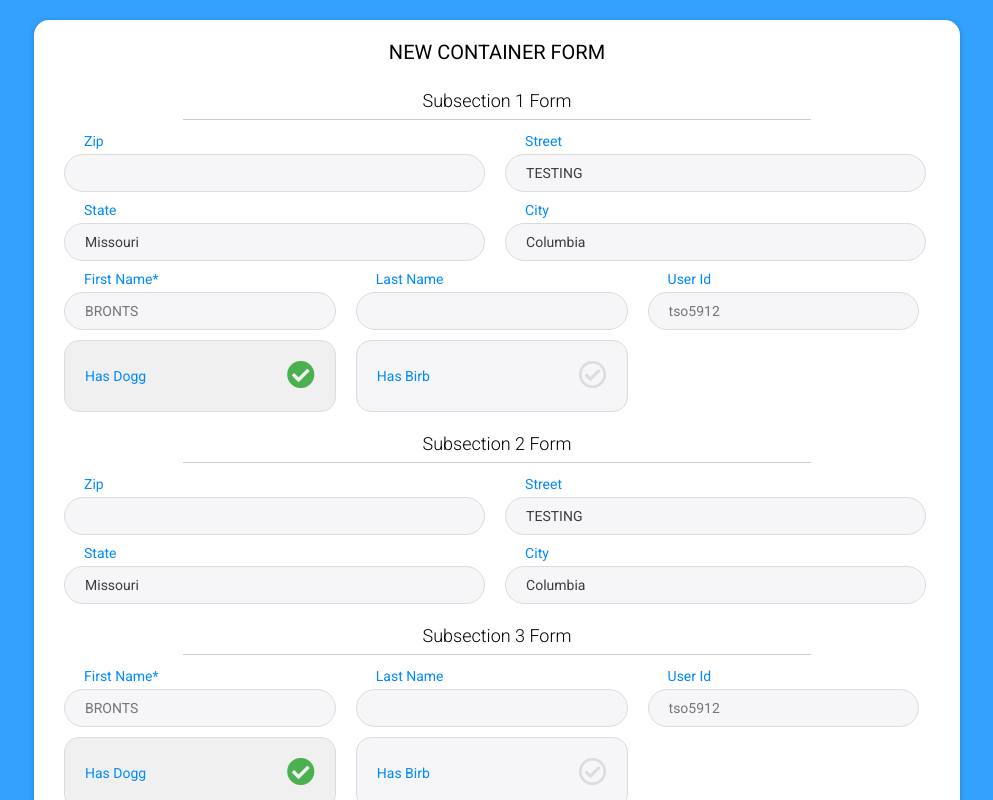
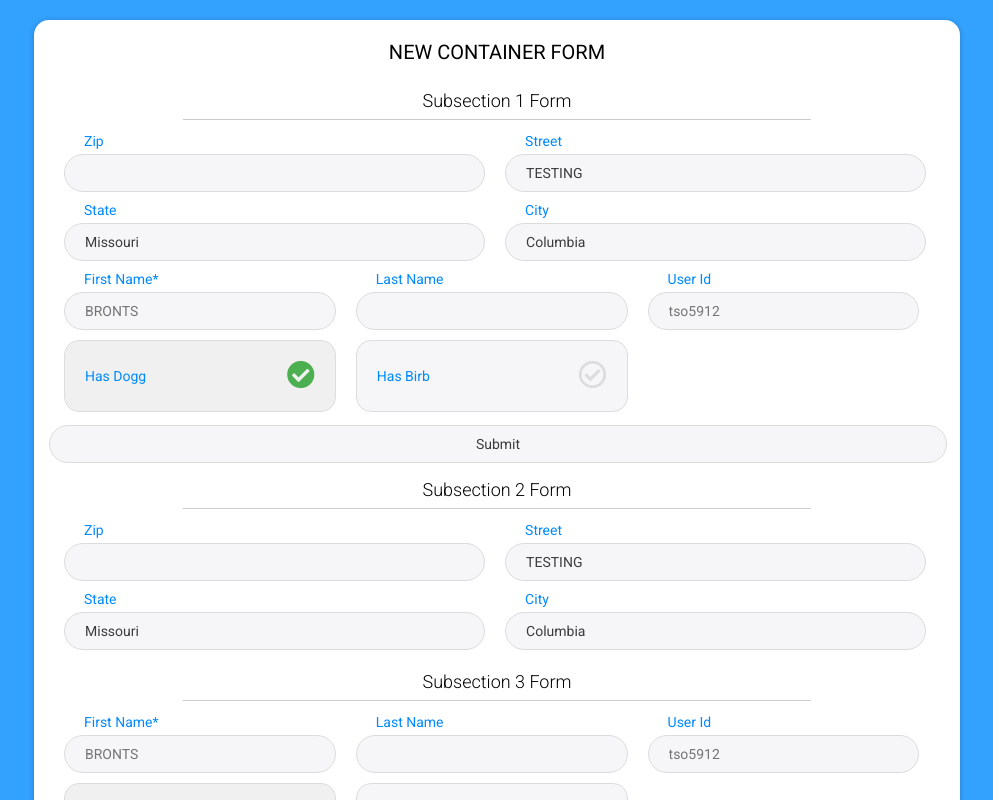
Before and after one commit to b2dt/react-form-template, a React app: page / in a window 1280 px wide. Shown: the top 800 px of the page, without its empty margins (143-1136 px from the left). Built offline with nearby package versions, Linux system fonts and the light colour scheme.

Commit message:
Added sub-section submission. You can now submit smaller portions of your form to grab data and use elsewhere by adding a submission fn to the section. It will submit the section + nested sections information.

```diff
--- a/src/components/app/app.tsx
+++ b/src/components/app/app.tsx
@@ -95,8 +95,8 @@ export default class App extends React.Component<AppPageProps, any> {
 
 		return (
 			<div id="app">
-				<Form title="NEW CONTAINER FORM" submitForm={this.submitForm}>
-					<FormSection title="Subsection 1 Form" columns={2}>
+				<Form title="NEW CONTAINER FORM" onSubmit={this.submitForm}>
+					<FormSection title="Subsection 1 Form" columns={2} onSectionSubmit={this.submitForm}>
 						<FormSection formFields={formProps2}/>
 						<FormSection formFields={formProps} columns={3}/>
 					</FormSection>
--- a/src/components/form/form.scss
+++ b/src/components/form/form.scss
@@ -36,17 +36,31 @@
     width: 70%;
     margin: 20px auto 0 auto;
     opacity: .2;
+  }
+}
 
+.button-container {
+  padding-top: 3px;
+  text-align: center;
+
+  .form-button {
+    width: 150px;
+    display: inline-block;
+    margin: 10px 10px 0 10px;
   }
+}
 
-  .button-container {
-    margin: 30px auto;
-    text-align: center;
+.section-button-container {
+  width: 100%;
+  text-align: center;
+  margin: 8px 0;
 
-    .form-button {
-      width: 150px;
-      display: inline-block;
-      margin: 10px 10px 0 10px;
+  .form-button {
+    width: inherit;
+    display: inline-block;
+
+    &.button {
+      padding: 10px 0;
     }
   }
 }
--- a/src/components/form/form.tsx
+++ b/src/components/form/form.tsx
@@ -11,7 +11,7 @@ export interface FormProps {
 	columns?: ColumnRange,
 	submissionErrorMsg?: string
 
-	submitForm: (any) => any
+	onSubmit: (any) => any
 }
 
 export interface FormValues {
@@ -51,7 +51,7 @@ export default class Form extends React.Component<FormProps, FormValues> {
 	resetForm() {
 		const {state} = this
 		let copyState: any[] = [...state.formSectionValues]
-		FormUtil.state.resetProps(state.formSectionValues)
+		FormUtil.state.resetProps(copyState)
 		this.setState({
 			formSectionValues: copyState
 		})
@@ -83,14 +83,12 @@ export default class Form extends React.Component<FormProps, FormValues> {
 			this.setState({
 				formErrorMsg: ""
 			})
-			props.submitForm(flatState)
+			props.onSubmit(flatState)
 		} else {
 			this.setState({
-				formErrorMsg: "Error(s) on Form: " + errors.length + " Errors"
+				formErrorMsg: "Error(s) on Form: " + errors.length + " Error(s)"
 			})
 		}
-		//prop submit of flattened value array
-
 	}
 
 	createForm() {
--- a/src/components/formSection/formSection.tsx
+++ b/src/components/formSection/formSection.tsx
@@ -1,7 +1,7 @@
 import * as React from 'react'
 import {FormFieldProps} from "../../models/formFieldProps";
 import {ColumnRange} from "../../models/columnRange";
-import {UpdateObj} from "../../utility/formUtil";
+import {FlatState, FormUtil, UpdateObj} from "../../utility/formUtil";
 import {Convert} from "../../utility/converter";
 import {FormFunctions} from "../form/form";
 
@@ -12,12 +12,66 @@ export interface FormSectionProps {
 	columns?: ColumnRange
 	index?: number
 	formFunctions?: FormFunctions
+	onSectionSubmit?: (flatState: FlatState[]) => any
 }
 
 export default class FormSection extends React.Component<FormSectionProps, any> {
 	constructor(props) {
 		super(props)
 		this.updateFieldValue = this.updateFieldValue.bind(this)
+		this.createSectionSubmitButton = this.createSectionSubmitButton.bind(this)
+		this.sectionSubmit = this.sectionSubmit.bind(this)
+		this.createErrorMsg = this.createErrorMsg.bind(this)
+		this.state = {
+			formSectionErrorMsg: ""
+		}
+	}
+
+	createSectionSubmitButton() {
+		const {props} = this
+		if (props.onSectionSubmit != undefined) {
+			return (
+				<div className={"section-button-container"}>
+					<div className={"button form-button"}
+							 onClick={this.sectionSubmit}>
+						Submit
+					</div>
+				</div>
+			)
+		}
+	}
+
+	sectionSubmit() {
+		const {props} = this
+		this.setState({
+			formSectionValues: FormUtil.state.updateErrors([{...props}])
+		})
+
+		let flatState: FlatState[] = FormUtil.state.flatten([props])
+
+		console.log("SectionFlatState:", flatState)
+		let errors: FlatState[] = flatState.filter(state => state.error == true)
+
+		if (errors.length == 0 && flatState.length > 0) {
+			this.setState({
+				formSectionErrorMsg: ""
+			})
+			props.onSectionSubmit(flatState)
+		} else {
+			this.setState({
+				formSectionErrorMsg: "Error(s) on Form Sub-Section: " + errors.length + " Error(s)"
+			})
+		}
+	}
+
+	createErrorMsg(): any {
+		const {state} = this
+		if (state.formSectionErrorMsg != "") {
+			return (
+				<h1 className="form-error">{state.formSectionErrorMsg}</h1>
+			)
+		} else
+			return ("")
 	}
 
 	updateFieldValue(updateObj: UpdateObj) {
@@ -30,20 +84,24 @@ export default class FormSection extends React.Component<FormSectionProps, any>
 	}
 
 	render() {
-		const {props} = this
+		const {props, state} = this
 		let formFns: FormFunctions = {
 			updateFieldVal: this.updateFieldValue
 		}
-		let formFields = Convert.formFields.to.html(props.formFields, props.columns, formFns)
-		let children = props.formSectionValues ? Convert.to.sections(props.formSectionValues, formFns) : ""
 		const separator = props.title == null ? "" : (<div className={"title-separator"}/>)
 		const title = props.title == null ? "" : (<div className={"form-section-title"}>{props.title}</div>)
+		let submitButton = this.createSectionSubmitButton(),
+			errorMsg = this.createErrorMsg(),
+			formFields = Convert.formFields.to.html(props.formFields, props.columns, formFns),
+			children = props.formSectionValues ? Convert.to.sections(props.formSectionValues, formFns) : ""
 		return (
 			<div className={"form-section"}>
 				{title}
 				{separator}
 				{formFields}
 				{children}
+				{submitButton}
+				{errorMsg}
 			</div>
 		)
 	}
--- a/src/utility/converter.tsx
+++ b/src/utility/converter.tsx
@@ -1,8 +1,8 @@
 import * as React from "react";
 import {FormFieldProps} from "../models/formFieldProps";
 import {ColumnRange} from "../models/columnRange";
+import Input from "../components/general/input/input";
 import classNames from 'classnames'
-import Input from "../components/general/input/input";
 import * as _ from 'lodash'
 import {FlatState, FormUtil, InputType} from "./formUtil";
 import FormSection, {FormSectionProps} from "../components/formSection/formSection";
--- a/src/utility/formUtil.tsx
+++ b/src/utility/formUtil.tsx
@@ -95,7 +95,7 @@ export const FormUtil: any = {
 				}
 				if (sectProps.formFields != undefined) {
 					sectProps.formFields.map(field => {
-						field.showError = !FormUtil.validate(field, field.defaultText)
+						field.showError = !FormUtil.validate(field)
 					})
 				}
 			})
```
